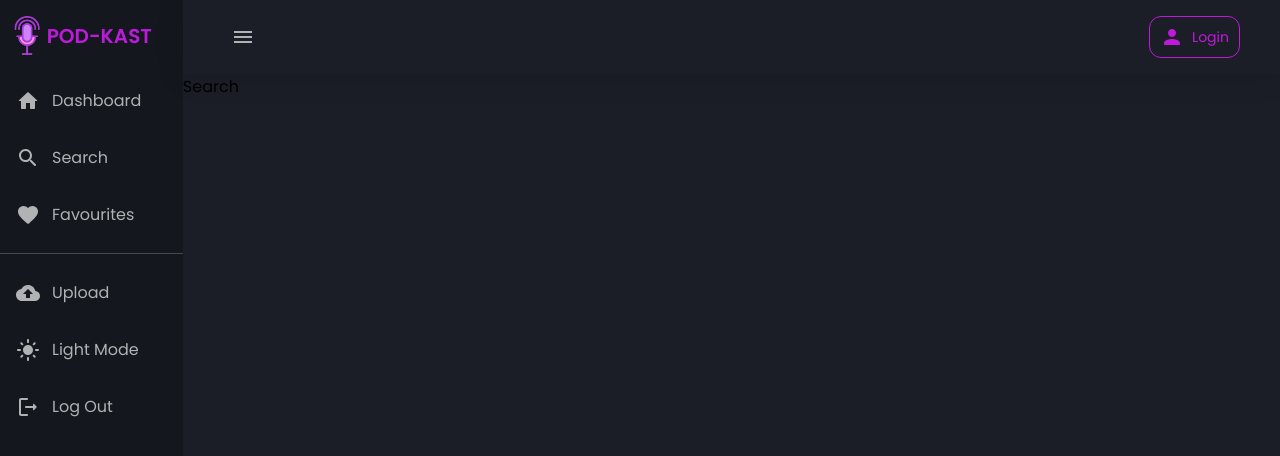
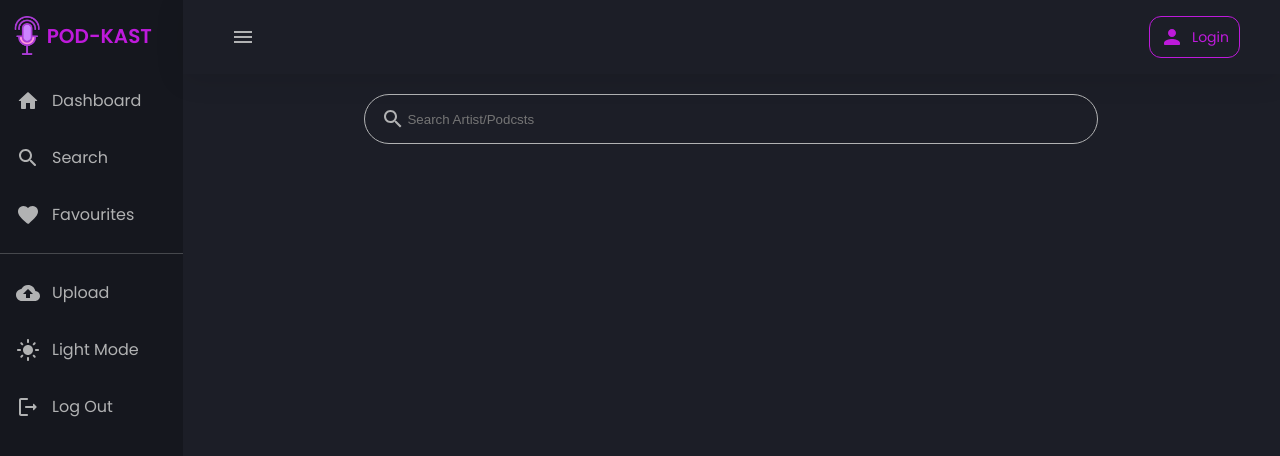
Before and after one commit to KayRaps/KARMOK515_BCL_2401_GROUP-B_KARAB0-MOKGATLE_DJS11., a React (Create React App) app in the folder client/: page /search in a window 1280 px wide. Shown: the top 456 px of the page. Built offline with nearby package versions, Linux system fonts and the light colour scheme.

Commit message:
Added styles from styled compopnents

```diff
--- a/client/src/pages/Search.jsx
+++ b/client/src/pages/Search.jsx
@@ -1,7 +1,65 @@
-import React from "react";
+import React, { useState } from "react";
+import styled from "styled-components";
+import SearchOutlinedIcon from "@mui/icons-material/SearchOutlined"; // Import the icon
+
+const SearchMain = styled.div`
+  padding: 20px 30px;
+  padding-bottom: 200px;
+  height: 100%;
+  overflow-y: scroll;
+  overflow-x: hidden;
+  display: flex;
+  flex-direction: column;
+  gap: 20px;
+  @media (max-width: 768px) {
+    padding: 20px 9px;
+  }
+`;
+
+const SearchBar = styled.div`
+  max-width: 700px;
+  display: flex;
+  width: 100%;
+  border: 1px solid ${({ theme }) => theme.text_secondary};
+  border-radius: 30px;
+  cursor: pointer;
+  padding: 12px 16px;
+  color: ${({ theme }) => theme.text_secondary};
+`;
 
 const Search = () => {
-    return <div>Search</div>;
+  const [searched, setSearched] = useState("");
+  const handleChange = async (e) => {
+    setSearched(e.target.value);
+  }
+  return (
+    <SearchMain>
+      <div
+        style={{
+          display: "flex",
+          justifyContent: "center",
+          width: "100%",
+        }}
+      >
+        <SearchBar>
+          <SearchOutlinedIcon sx={{ color: "inherit" }} />
+          <input
+            type="text" placeholder="Search Artist/Podcsts"
+            style={{
+
+                border:"none",
+                outline: "none",
+                width: "100%",
+                background: "inherit",
+                color: "inherit",
+            }}
+            value={searched}
+            onChange={(e) => handleChange(e)}
+            />
+        </SearchBar>
+      </div>
+    </SearchMain>
+  );
 };
 
 export default Search;
```
